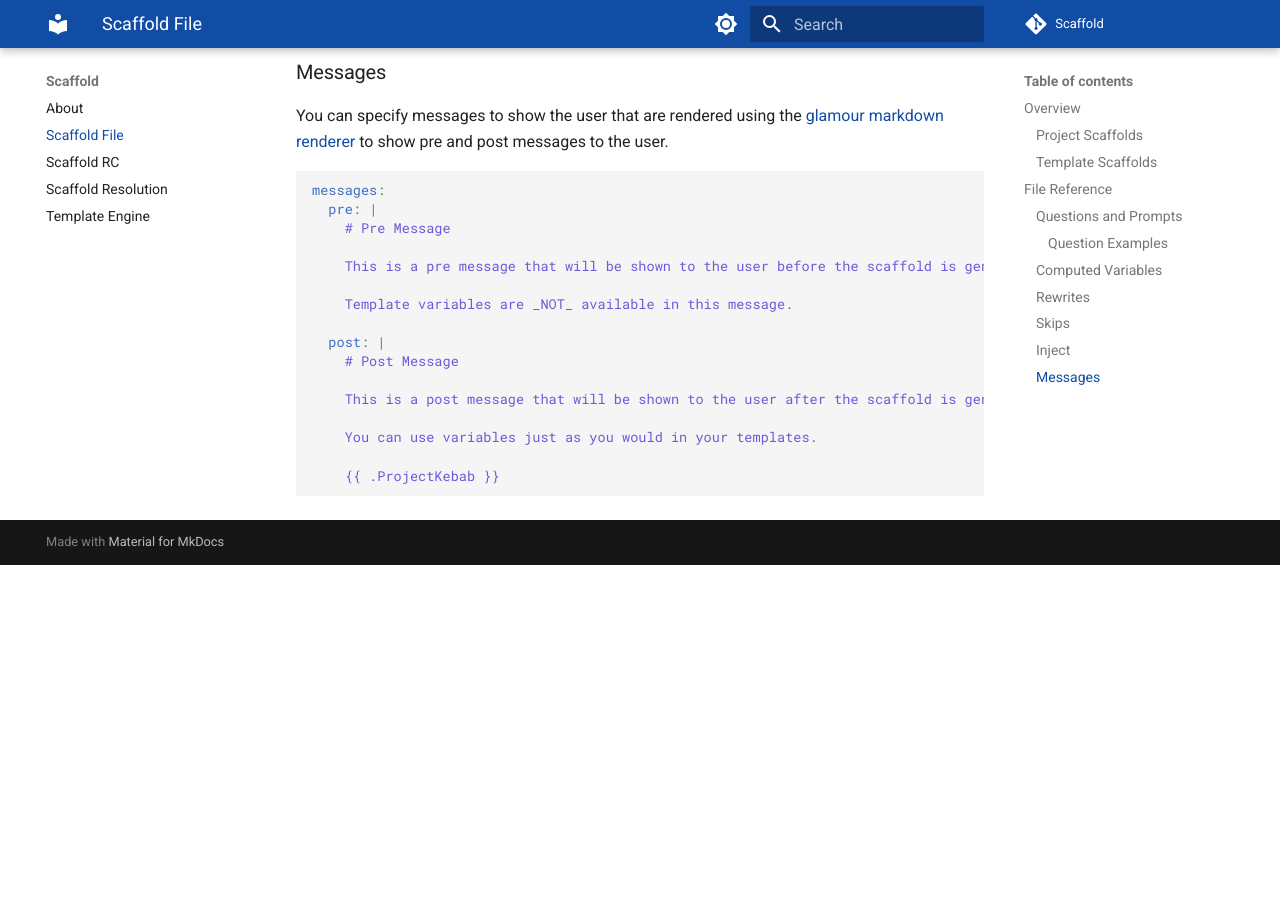
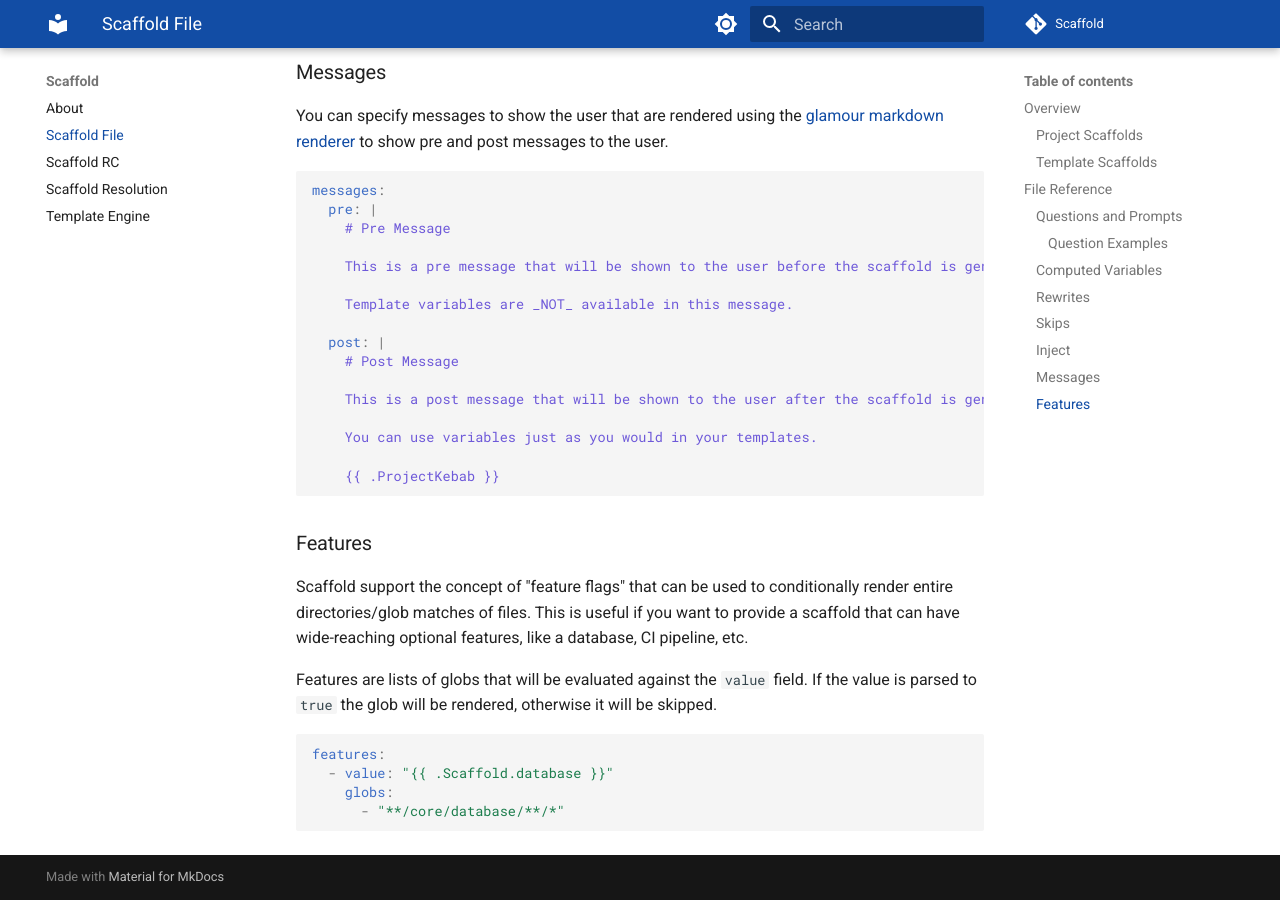
Before and after one commit to hay-kot/scaffold, an MkDocs documentation site: the page built from docs/docs/scaffold-file.md, in a window 1280 px wide and 900 px high, scrolled down 4788 px. Built offline with MkDocs 1.6.1 and Material for MkDocs 9.7.7, drawn with Linux system fonts in a browser that asks for light colours; comment, search, counter and statistics services are not loaded; before the commit the page ends 5353 px from its top, so only the background shows below that.

Commit message:
add feature flag docs

````diff
--- a/docs/docs/scaffold-file.md
+++ b/docs/docs/scaffold-file.md
@@ -214,3 +214,16 @@ messages:
 
     {{ .ProjectKebab }}
 ```
+
+### Features
+
+Scaffold support the concept of "feature flags" that can be used to conditionally render entire directories/glob matches of files. This is useful if you want to provide a scaffold that can have wide-reaching optional features, like a database, CI pipeline, etc.
+
+Features are lists of globs that will be evaluated against the `value` field. If the value is parsed to `true` the glob will be rendered, otherwise it will be skipped.
+
+```yaml
+features:
+  - value: "{{ .Scaffold.database }}"
+    globs:
+      - "**/core/database/**/*"
+```
````
